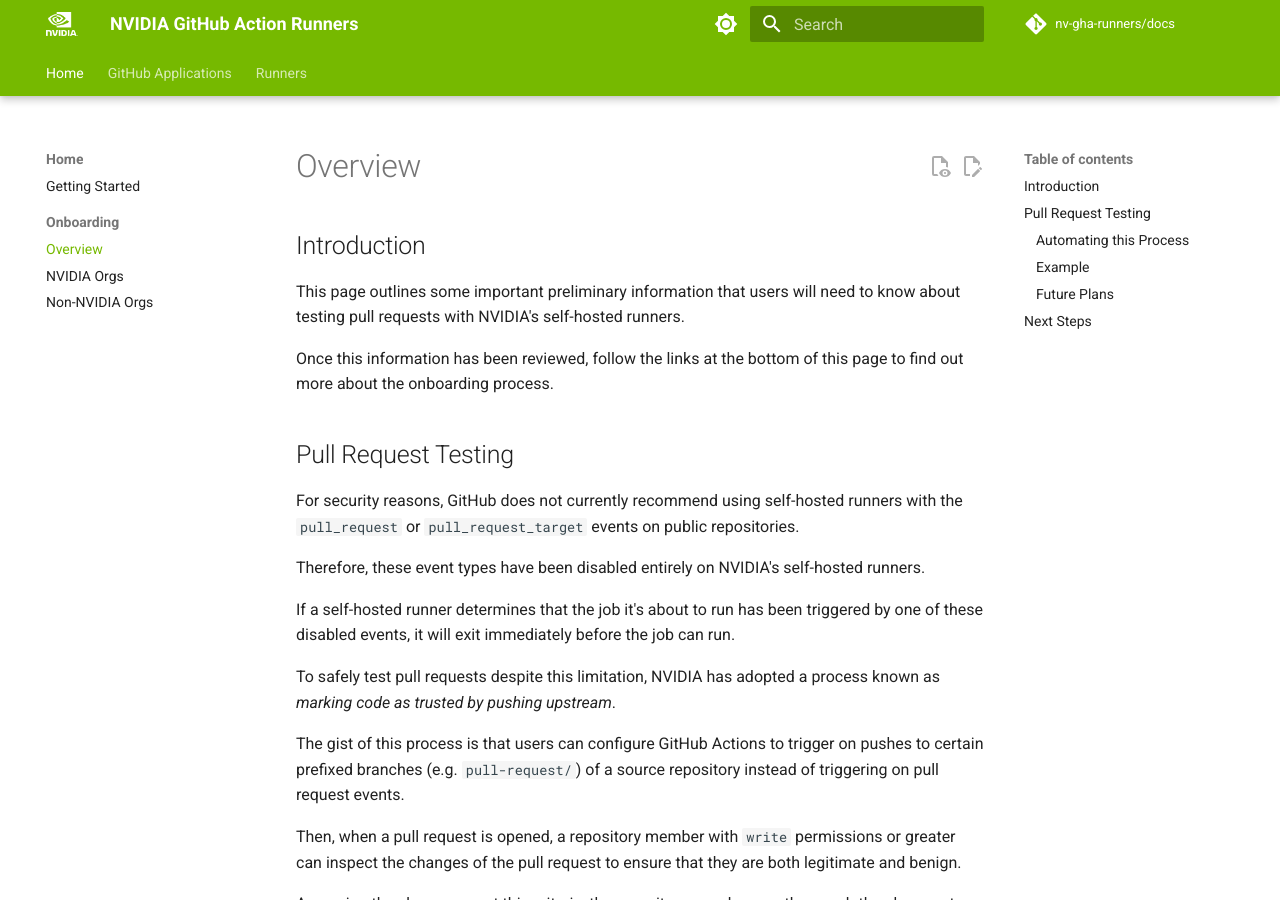
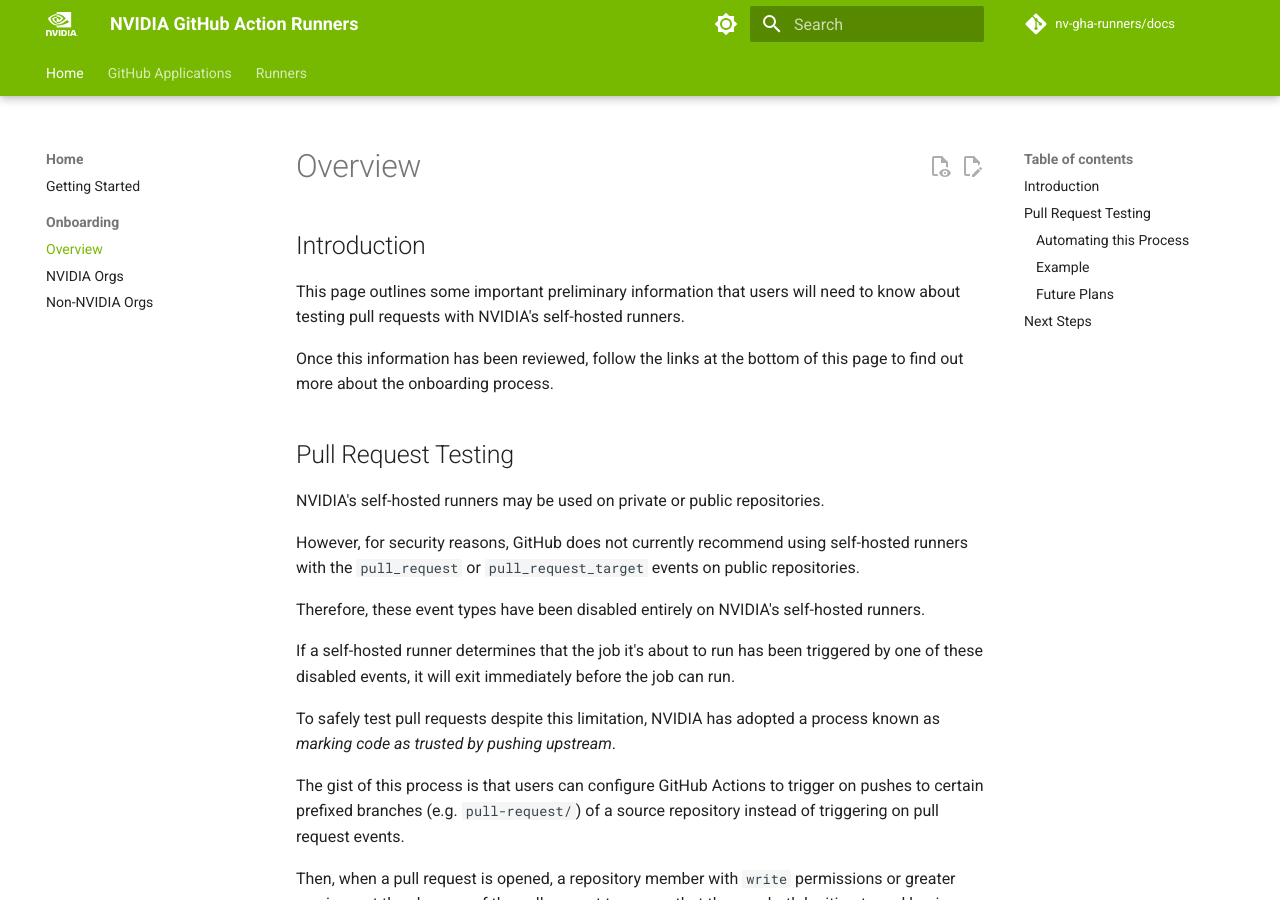
Before and after one commit to nv-gha-runners/docs, an MkDocs documentation site: the page built from docs/onboarding/index.md, in a window 1280 px wide and 900 px high. Built offline with MkDocs 1.6.1 and Material for MkDocs 9.7.7, drawn with Linux system fonts in a browser that asks for light colours; comment, search, counter and statistics services are not loaded.

```diff
--- a/docs/onboarding/index.md
+++ b/docs/onboarding/index.md
@@ -8,7 +8,9 @@ Once this information has been reviewed, follow the links at the bottom of this
 
 ## Pull Request Testing
 
-For security reasons, GitHub does not currently recommend using self-hosted runners with the `pull_request` or `pull_request_target` events on public repositories.
+NVIDIA's self-hosted runners may be used on private or public repositories.
+
+However, for security reasons, GitHub does not currently recommend using self-hosted runners with the `pull_request` or `pull_request_target` events on public repositories.
 
 Therefore, these event types have been disabled entirely on NVIDIA's self-hosted runners.
 
```
